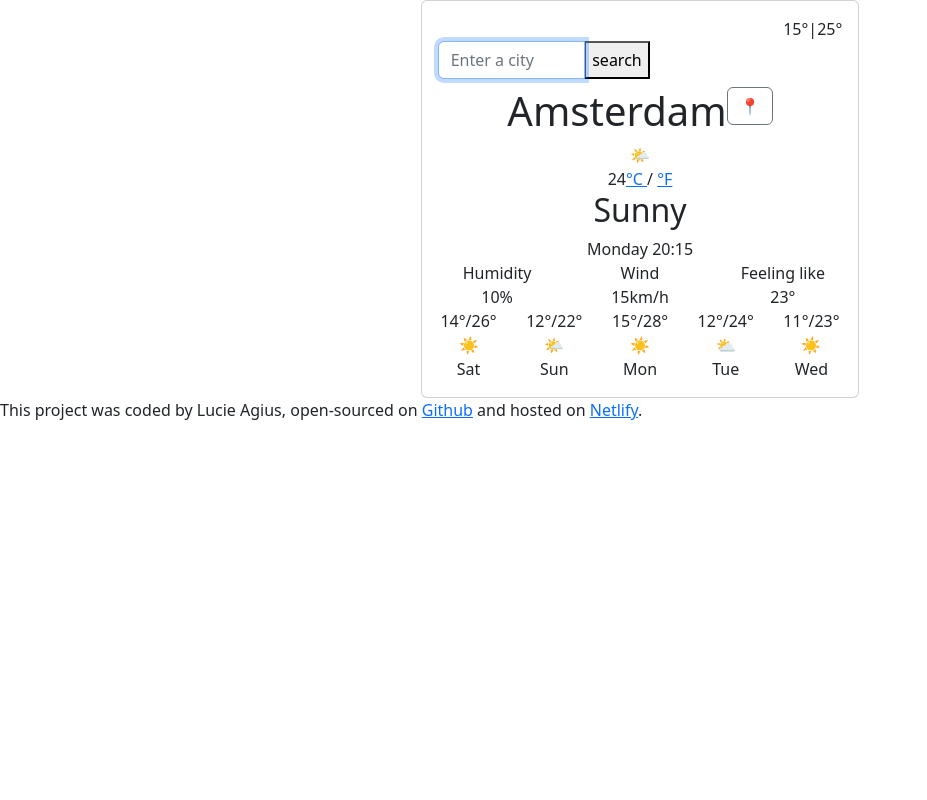
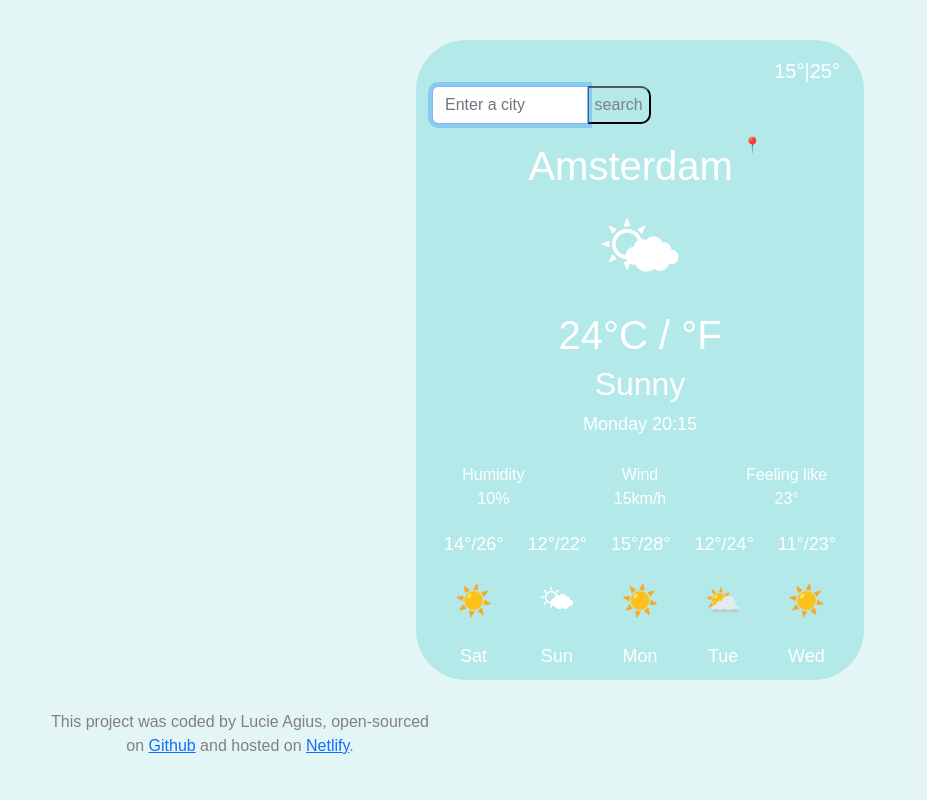
Before and after one commit to LucieAgs/weatherApp, a website built with Parcel: page index.html in a window 1280 px wide. Shown: the whole page, without its empty margins (0-927 px from the left). Built offline with nearby package versions, Linux system fonts and the light colour scheme.

Commit message:
CSS link modified in html

```diff
--- a/index.html
+++ b/index.html
@@ -5,13 +5,13 @@
     <meta charset="UTF-8" />
     <meta name="viewport" content="width=device-width, initial-scale=1" />
 		<script src="https://unpkg.com/axios/dist/axios.min.js"></script>
-		<link href="style.css" />
         <link
       href="https://cdn.jsdelivr.net/npm/bootstrap@5.2.0-beta1/dist/css/bootstrap.min.css"
       rel="stylesheet"
       integrity="sha384-0evHe/X+R7YkIZDRvuzKMRqM+OrBnVFBL6DOitfPri4tjfHxaWutUpFmBp4vmVor"
       crossorigin="anonymous"
 		/>
+        <link rel="stylesheet" href="style.css" />
 		<script src="https://kit.fontawesome.com/fb99498391.js" crossorigin="anonymous"></script>
   </head>
 
```
